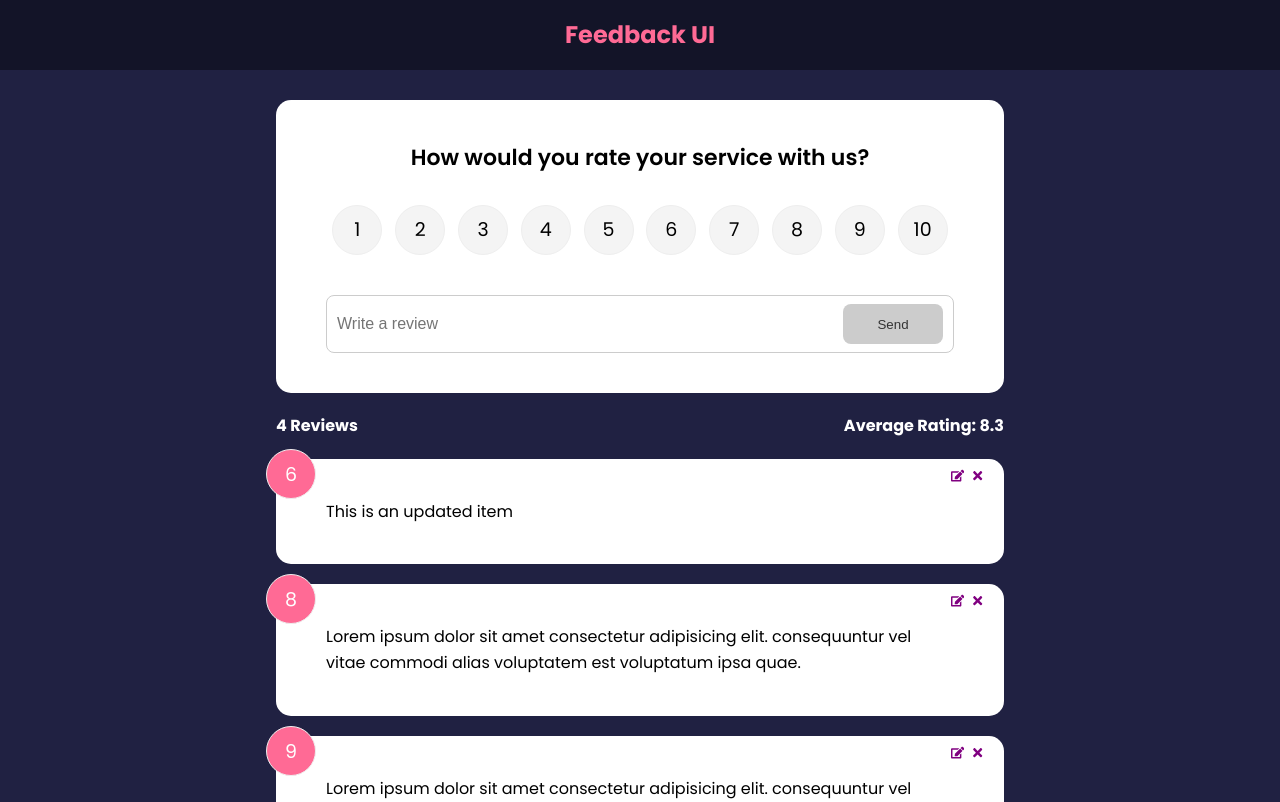
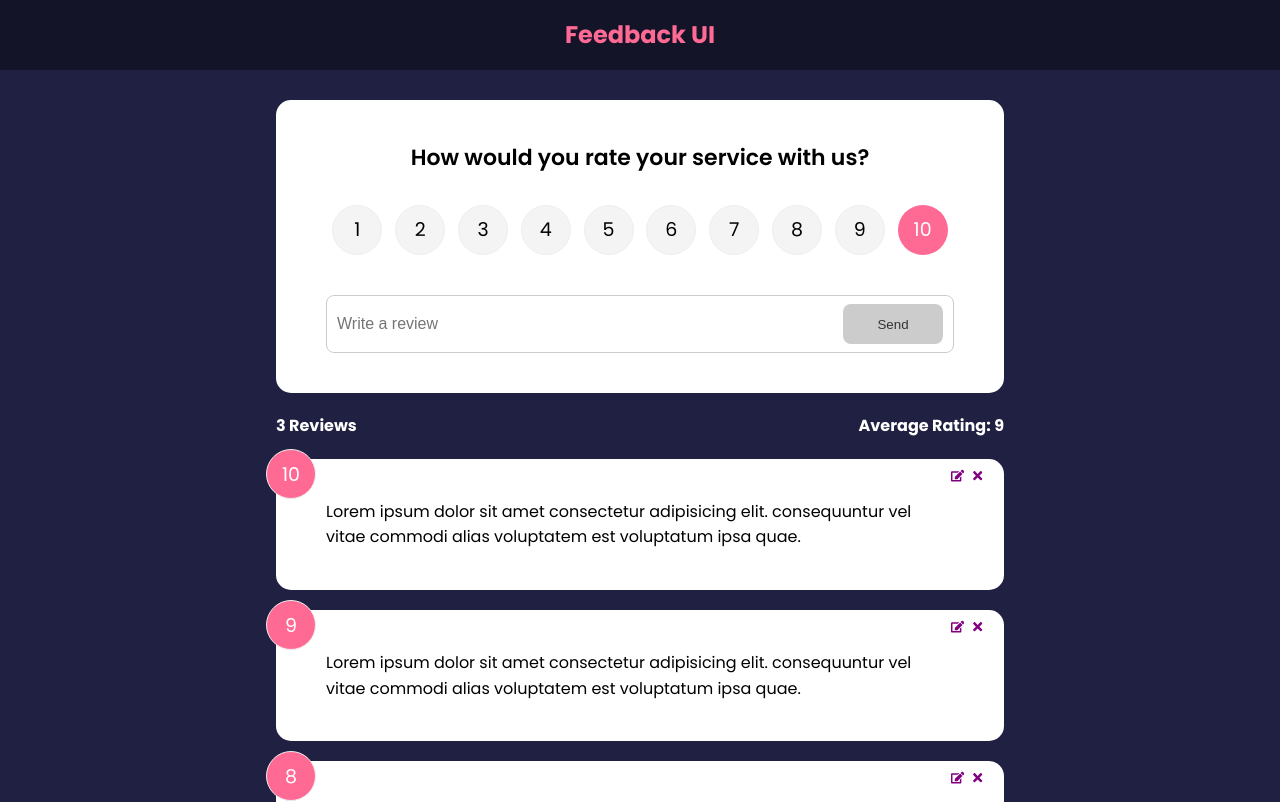
Before and after one commit to CoolestHandLuke/feedback-app, a React (Vite) app: page / in a window 1280 px wide. Shown: the top 802 px of the page. Built offline with nearby package versions, Linux system fonts and the light colour scheme; data requests are answered from the project's data file.

Commit message:
Fixed the issue with the rating select not working on the ininitial load. Still can't figure out why it renders everything twice on the intial load. And no, It's not in strict mode

```diff
--- a/db.json
+++ /dev/null
@@ -1,24 +0,0 @@
-{
-  "feedback": [
-    {
-      "id": 1,
-      "rating": 10,
-      "text": "Lorem ipsum dolor sit amet consectetur adipisicing elit. consequuntur vel vitae commodi alias voluptatem est voluptatum ipsa quae."
-    },
-    {
-      "id": 2,
-      "rating": 9,
-      "text": "Lorem ipsum dolor sit amet consectetur adipisicing elit. consequuntur vel vitae commodi alias voluptatem est voluptatum ipsa quae."
-    },
-    {
-      "id": 3,
-      "rating": 8,
-      "text": "Lorem ipsum dolor sit amet consectetur adipisicing elit. consequuntur vel vitae commodi alias voluptatem est voluptatum ipsa quae."
-    },
-    {
-      "text": "This is an updated item",
-      "rating": 6,
-      "id": 4
-    }
-  ]
-}
--- a/package.json
+++ b/package.json
@@ -14,7 +14,6 @@
     "dependencies": {
         "concurrently": "^8.2.0",
         "framer-motion": "^10.15.0",
-        "json-server": "^0.17.3",
         "react": "^18.2.0",
         "react-dom": "^18.2.0",
         "react-icons": "^4.10.1",
--- a/src/App.jsx
+++ b/src/App.jsx
@@ -16,7 +16,6 @@ function App() {
                 <div className="container">
                     <Routes>
                         <Route
-                            exact
                             path="/"
                             element={
                                 <>
--- a/src/components/FeedbackForm.jsx
+++ b/src/components/FeedbackForm.jsx
@@ -20,18 +20,18 @@ function FeedbackForm() {
         }
     }, [feedbackEdit]);
 
-    const handleTextChange = (e) => {
-        if (text === '') {
+    const handleTextChange = ({ target: { value } }) => {
+        if (value === '') {
             setBtnDisabled(true);
             setMessage(null);
-        } else if (text !== '' && text.trim().length <= 10) {
+        } else if (value !== '' && value.trim().length <= 10) {
             setMessage('Text must be at least 10 characters');
             setBtnDisabled(true);
         } else {
             setMessage(null);
             setBtnDisabled(false);
         }
-        setText(e.target.value);
+        setText(value);
     };
 
     const handleSubmit = (e) => {
@@ -46,15 +46,18 @@ function FeedbackForm() {
             } else {
                 addFeedback(newFeedback);
             }
-
+            feedbackEdit.edit = false;
+            setBtnDisabled(true);
             setText('');
+            setRating(10);
         }
     };
+
     return (
         <Card>
             <form onSubmit={handleSubmit}>
                 <h2>How would you rate your service with us?</h2>
-                <RatingSelect select={(rating) => setRating(rating)} />
+                <RatingSelect select={setRating} selected={rating} />
                 <div className="input-group">
                     <input
                         onChange={handleTextChange}
--- a/src/components/FeedbackList.jsx
+++ b/src/components/FeedbackList.jsx
@@ -1,8 +1,6 @@
-import { motion, AnimatePresence } from 'framer-motion';
 import { useContext } from 'react';
 import FeedbackItem from './FeedbackItem';
 import FeedbackContext from '../context/FeedbackContext';
-import Spinner from './shared/Spinner';
 
 function FeedbackList() {
     const { feedback, isLoading } = useContext(FeedbackContext);
@@ -10,36 +8,11 @@ function FeedbackList() {
     if (!isLoading && (!feedback || feedback.length === 0)) {
         return <p>No Feedback Yet</p>;
     }
-    // return (
-    //     <div className="feedback-list">
-    //         {feedback.map((item) => {
-    //             return (
-    //                 <FeedbackItem
-    //                     key={item.id}
-    //                     item={item}
-    //                     handleDelete={handleDelete}
-    //                 />
-    //             );
-    //         })}
-    //     </div>
-    // );
-
-    return isLoading ? (
-        <Spinner />
-    ) : (
+    return (
         <div className="feedback-list">
-            <AnimatePresence>
-                {feedback.map((item) => (
-                    <motion.div
-                        key={item.id}
-                        initial={{ opacity: 0 }}
-                        animate={{ opacity: 1 }}
-                        exit={{ opacity: 0 }}
-                    >
-                        <FeedbackItem key={item.id} item={item} />
-                    </motion.div>
-                ))}
-            </AnimatePresence>
+            {feedback.map((item) => {
+                return <FeedbackItem key={item.id} item={item} />;
+            })}
         </div>
     );
 }
--- a/src/components/RatingSelect.jsx
+++ b/src/components/RatingSelect.jsx
@@ -1,17 +1,5 @@
-import { useState, useContext, useEffect } from 'react';
-import FeedbackContext from '../context/FeedbackContext';
-
-function RatingSelect({ select }) {
-    const [selected, setSelected] = useState(10);
-
-    const { feedbackEdit } = useContext(FeedbackContext);
-
-    useEffect(() => {
-        setSelected(feedbackEdit.item.rating);
-    }, [feedbackEdit]);
-
+function RatingSelect({ select, selected }) {
     const handleChange = (e) => {
-        setSelected(+e.currentTarget.value);
         select(+e.currentTarget.value);
     };
 
--- a/src/context/FeedbackContext.jsx
+++ b/src/context/FeedbackContext.jsx
@@ -1,8 +1,12 @@
 import { createContext, useState, useEffect } from 'react';
+import FeedbackData from '../data/FeedbackData';
 
 const FeedbackContext = createContext();
 
 export const FeedbackProvider = ({ children }) => {
+    // Creates context for all the feedback data and methods. The original dummy set of data is loaded in the from
+    // FeedbackData.js and is reloaded every time the page is loaded. Creating a backend for this project was a little beyond my
+    // skill level at the time. This project was more to learn about hooks and organizing code rather than any backend stuff.
     const [isLoading, setIsLoading] = useState(true);
     const [feedback, setFeedback] = useState([]);
     const [feedbackEdit, setFeedbackEdit] = useState({
@@ -11,56 +15,27 @@ export const FeedbackProvider = ({ children }) => {
     });
 
     useEffect(() => {
-        fetchFeedback();
+        setFeedback(FeedbackData);
     }, []);
 
-    // Fetch feedback
-    const fetchFeedback = async () => {
-        const response = await fetch(
-            'http://localhost:5000/feedback?_sort=id&_order=desc'
-        );
-        const data = await response.json();
-        setFeedback(data);
-        setIsLoading(false);
-    };
-
     // Delete feedback
-    const deleteFeedback = async (id) => {
+    const deleteFeedback = (id) => {
         if (window.confirm('Are you sure you want to delete?')) {
-            await fetch(`http://localhost:5000/feedback/${id}`, {
-                method: 'DELETE',
-            });
             setFeedback(feedback.filter((item) => item.id !== id));
         }
     };
 
     // Add feedback
-    const addFeedback = async (newFeedback) => {
-        const response = await fetch('http://localhost:5000/feedback', {
-            method: 'POST',
-            headers: {
-                'Content-Type': 'application/json',
-            },
-            body: JSON.stringify(newFeedback),
-        });
-
-        const data = await response.json();
-        setFeedback([data, ...feedback]);
+    const addFeedback = (newFeedback) => {
+        newFeedback.id = feedback.length + 1;
+        setFeedback([newFeedback, ...feedback]);
     };
 
     // Update feedback item
-    const updateFeedback = async (id, updItem) => {
-        const response = await fetch(`http://localhost:5000/feedback/${id}`, {
-            method: 'PUT',
-            headers: {
-                'Content-Type': 'application/json',
-            },
-            body: JSON.stringify(updItem),
-        });
-        const data = await response.json();
+    const updateFeedback = (id, updItem) => {
         setFeedback(
             feedback.map((item) =>
-                item.id === id ? { ...item, ...data } : item
+                item.id === id ? { ...item, ...updItem } : item
             )
         );
     };
--- a/src/main.jsx
+++ b/src/main.jsx
@@ -3,8 +3,4 @@ import ReactDOM from 'react-dom/client';
 import './index.css';
 import App from './App';
 
-ReactDOM.createRoot(document.getElementById('root')).render(
-    <React.StrictMode>
-        <App />
-    </React.StrictMode>
-);
+ReactDOM.createRoot(document.getElementById('root')).render(<App />);
--- a/src/pages/AboutPage.jsx
+++ b/src/pages/AboutPage.jsx
@@ -2,13 +2,24 @@ import Card from '../components/shared/Card';
 import { Link } from 'react-router-dom';
 
 function AboutPage() {
+    console.log('Hello from the About Page');
     return (
         <Card>
             <div className="about">
                 <h1>About This Project</h1>
                 <p>
                     This is a React App to leave feedback for a product or
-                    service
+                    service.
+                </p>
+                <p>
+                    Credit to{' '}
+                    <a href="https://github.com/bradtraversy">Brad Traversy</a>{' '}
+                    for the design.
+                </p>
+                <p>
+                    Implemented by{' '}
+                    <a href="https://github.com/coolesthandluke">Luke Shea</a>{' '}
+                    using React, Vite, and Netlify.
                 </p>
                 <p>Version: 1.0.0</p>
                 <p>
```
Also changed, not shown: 2 other files (tests, documents, lock files or other folders).
